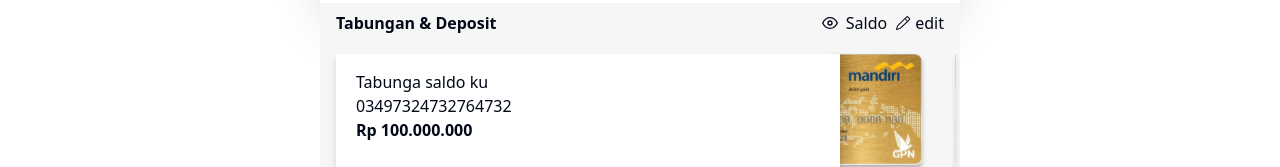
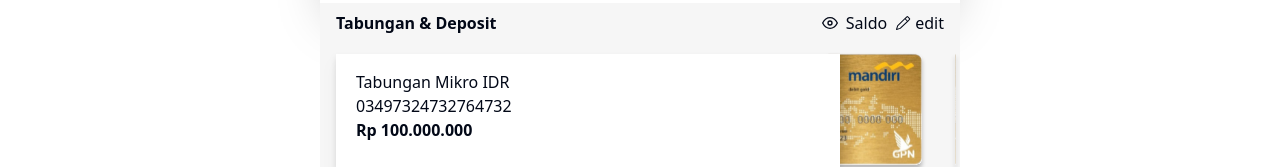
Before and after one commit to rustam76/livin_clone, a React (Vite) app: page /home in a window 1280 px wide. Shown: the part 573-740 px from the top of the page. Built offline with nearby package versions, Linux system fonts and the light colour scheme; sample sign-in values are in the browser's storage.

Commit message:
Update home.tsx

```diff
--- a/src/page/home.tsx
+++ b/src/page/home.tsx
@@ -188,7 +188,7 @@
         </div>
         <div className="flex justify-center items-center">
           <div className="drop-shadow-lg bg-white h-[114px] w-full relative inset-x-4 px-5 py-4">
-            <h1 className="text-md font-medium">Tabunga saldo ku</h1>
+            <h1 className="text-md font-medium">Tabungan Mikro IDR</h1>
             <h2 className="text-md">03497324732764732</h2>
             {isOpen && (
               <h2 className="text-md font-semibold">
```
